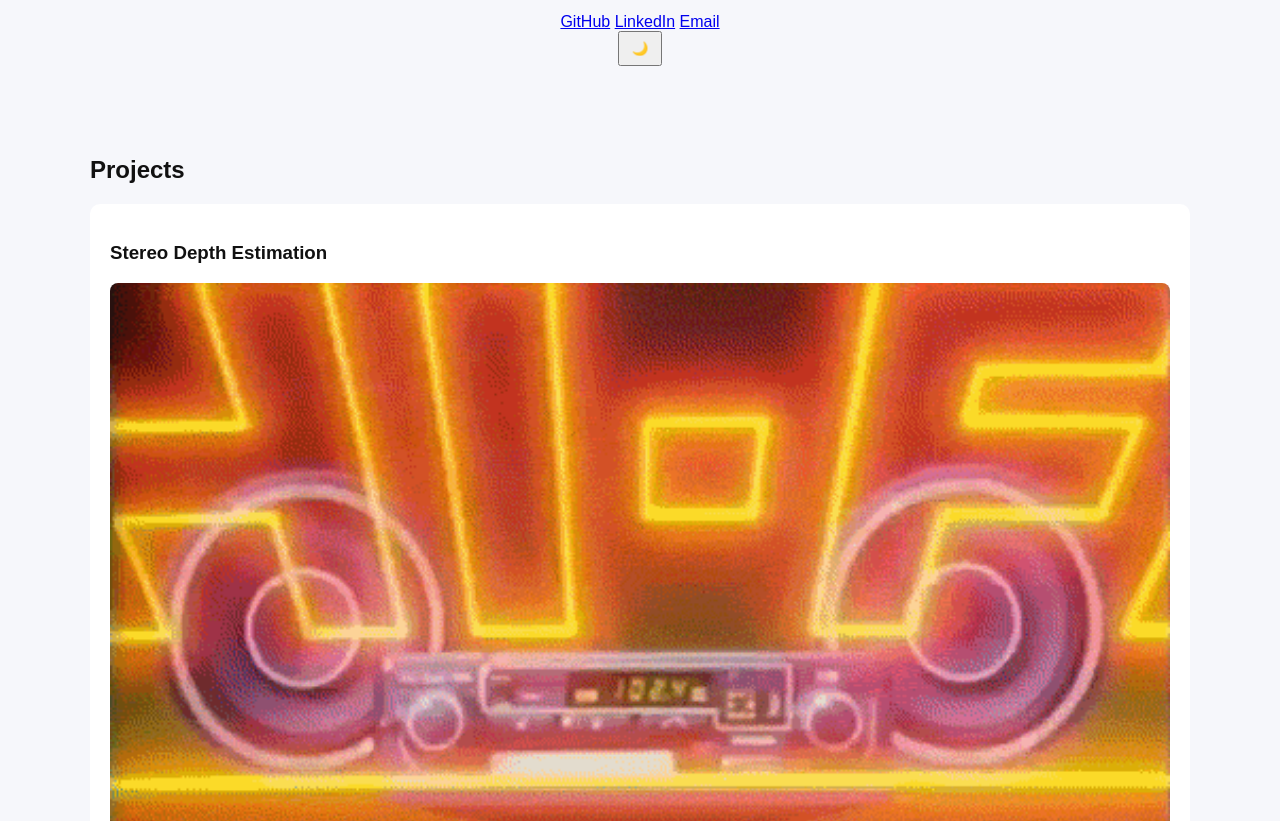
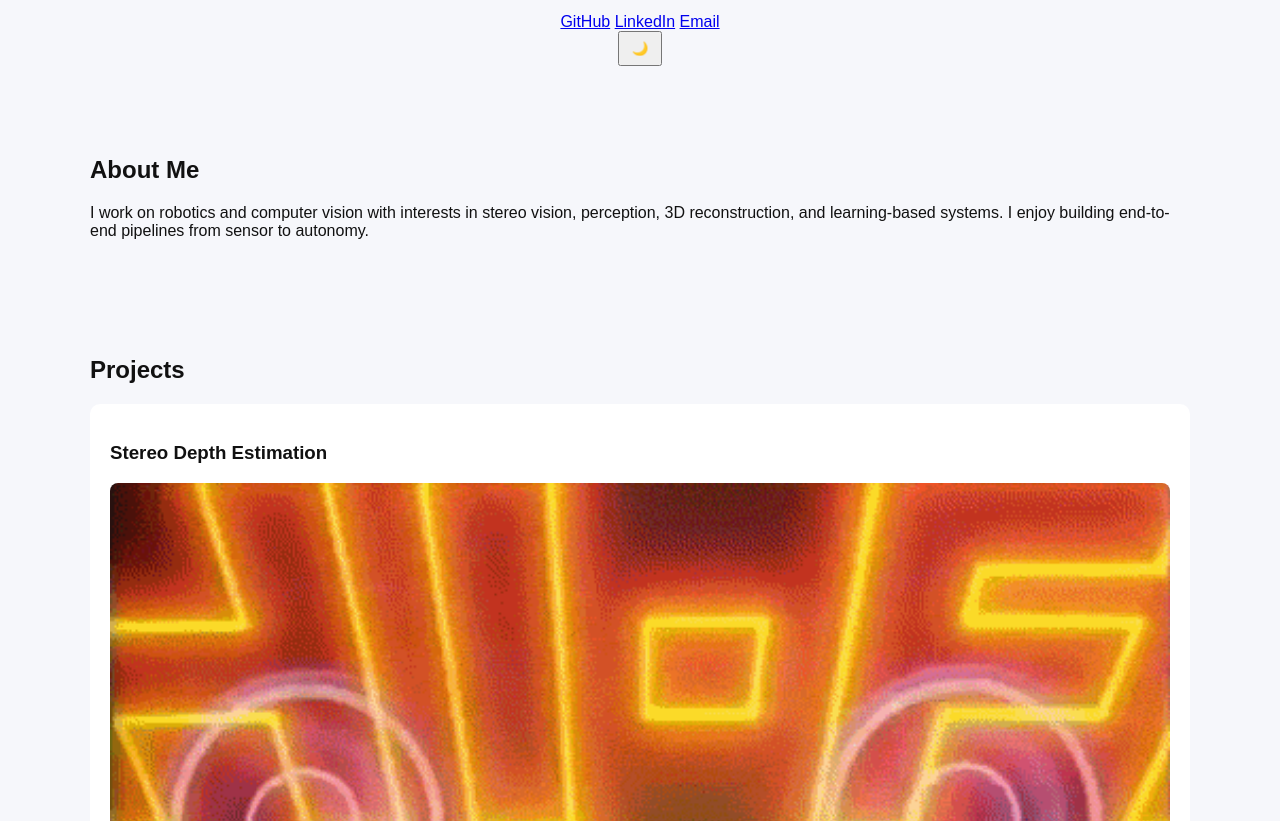
Before and after one commit to NithinShrivatsav/nithinshrivatsav.github.io, a plain HTML site: page index.html in a window 1280 px wide. Shown: the part 131-952 px from the top of the page. Drawn offline with Linux system fonts and the light colour scheme.

Commit message:
Update index.html

```diff
--- a/index.html
+++ b/index.html
@@ -17,6 +17,15 @@
 </header>
 
 <section>
+  <h2>About Me</h2>
+  <p>
+    I work on robotics and computer vision with interests in stereo vision,
+    perception, 3D reconstruction, and learning-based systems.
+    I enjoy building end-to-end pipelines from sensor to autonomy.
+  </p>
+</section>
+
+<section>
   <h2>Projects</h2>
   <div id="projects"></div>
 </section>
```
